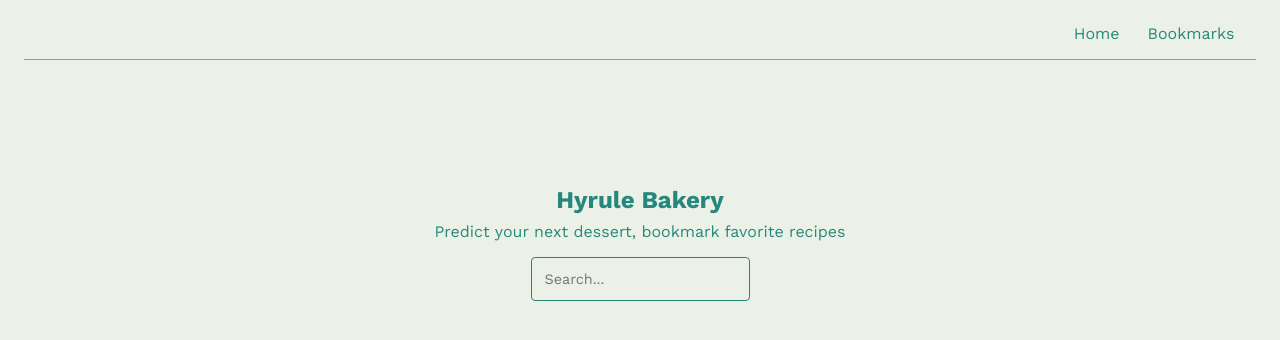
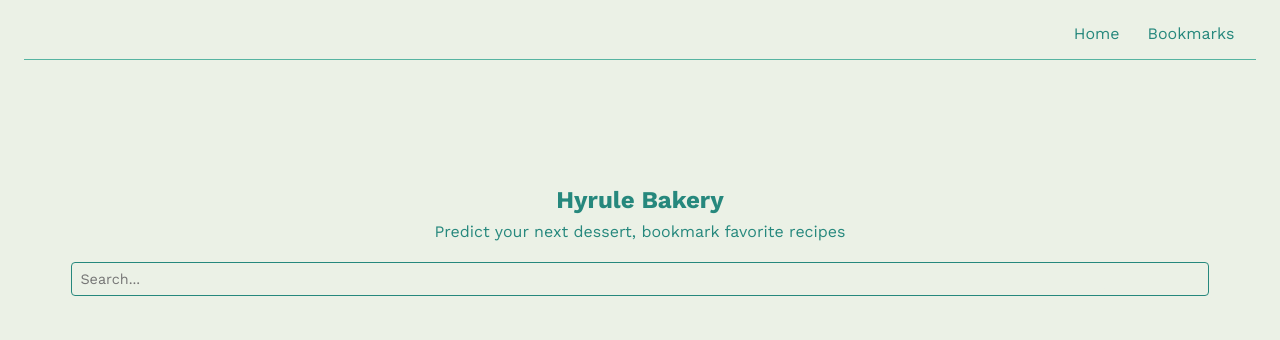
Before and after one commit to isabellehuangg/Hyrule-Bakery, a React (Create React App) app in the folder client/: page / in a window 1280 px wide. Shown: the top 340 px of the page. Built offline with nearby package versions, Linux system fonts and the light colour scheme.

Commit message:
Moved searchbar to individual component

```diff
--- a/client/public/index.html
+++ b/client/public/index.html
@@ -24,7 +24,7 @@
       work correctly both with client-side routing and a non-root public URL.
       Learn how to configure a non-root public URL by running `npm run build`.
     -->
-    <title>React App</title>
+    <title>Hyrule Bakery</title>
   </head>
   <body>
     <noscript>You need to enable JavaScript to run this app.</noscript>
--- a/client/src/Home.js
+++ b/client/src/Home.js
@@ -1,75 +1,11 @@
-import { useState, useEffect } from "react";
+import SearchBar from "./SearchBar";
 
 const Home = () => {
-    const ingredients = ['Wheat', 'Sugar', 'Apple']; // Sample ingredients
-    const [input, setInput] = useState('');
-    const [autoIngredients, setAutoIngredients] = useState([]);
-    const [selectedIngredients, setSelectedIngredients] = useState([]);
-
-    const handleInput = (e) => {
-        const userInput = e.target.value.toLowerCase();
-        setInput(userInput);
-        const matchingIngredients = ingredients.filter((ingredient) => {
-            return ingredient.toLowerCase().startsWith(userInput);
-        });
-        setAutoIngredients(matchingIngredients);
-    };
-
-    const chooseOne = (ingredient) => {
-        setInput('');
-        setAutoIngredients([]);
-        setSelectedIngredients((pastIngredients) => [...pastIngredients, ingredient]);
-    };
-
-    const removeOption = (indexToRemove) => {
-        setSelectedIngredients((pastIngredients) =>
-            pastIngredients.filter((_, index) => index !== indexToRemove)
-        );
-    };
-
-    const displaySelectedIngredients = () => {
-        // index is provided from the map function
-        return selectedIngredients.map((ingredient, index) => (
-            <div key={index} className="selectedIngredient">
-                {ingredient}
-                <button onClick={() => removeOption(index)} className="closeButton">X</button>
-            </div>
-        ));
-    };
-
-    const placeHolder = () => {
-        if (selectedIngredients.length < 5) {
-            return 'Search...';
-        } else {
-            return '';
-        }
-    };
-
     return (
         <div className="home">
             <h2 className="title">Hyrule Bakery</h2>
             <p className="description">Predict your next dessert, bookmark favorite recipes</p>
-            <div className="searchBar">
-                {displaySelectedIngredients()}
-                {
-                    selectedIngredients.length < 5 && (
-                        <input className="search" type="text" placeholder={placeHolder()} value={input} onChange={handleInput} />
-                    )
-                }
-            </div>
-            {
-                // Display Ingredients as buttons under the search bar when Ingredients length < 6
-                // value = {input} allows for search bar to empty when chooseOne is called
-                selectedIngredients.length < 5 && (
-                    <div className="optionButtons">
-                        {autoIngredients.map((option) => (
-                            <div key={option} className="option" onClick={() => chooseOne(option)}>
-                                {option}
-                            </div>
-                        ))}
-                    </div>
-                )
-            }
+            <SearchBar />
         </div>
     );
 }
--- /dev/null
+++ b/client/src/SearchBar.js
@@ -0,0 +1,82 @@
+import { useState, useEffect } from "react";
+
+const SearchBar = () => {
+    const ingredients = ['Wheat', 'Sugar', 'Apple', 'Sweetenerrrrrrrr', 'Coffee']; // Sample ingredients
+    const [input, setInput] = useState('');
+    const [autoIngredients, setAutoIngredients] = useState([]);
+    const [selectedIngredients, setSelectedIngredients] = useState([]);
+
+    const handleInput = (e) => {
+        const userInput = e.target.value.toLowerCase();
+        setInput(userInput);
+        const matchingIngredients = ingredients.filter((ingredient) => {
+            return ingredient.toLowerCase().startsWith(userInput);
+        });
+        setAutoIngredients(matchingIngredients);
+    };
+
+    const chooseOne = (ingredient) => {
+        setInput('');
+        setAutoIngredients([]);
+        setSelectedIngredients((pastIngredients) => [...pastIngredients, ingredient]);
+    };
+
+    const removeOption = (indexToRemove) => {
+        setSelectedIngredients((pastIngredients) =>
+            pastIngredients.filter((_, index) => index !== indexToRemove)
+        );
+    };
+
+    const displaySelectedIngredients = () => {
+        // index is provided from the map function
+        return selectedIngredients.map((ingredient, index) => (
+            <div key={index} className="selectedIngredient">
+                {ingredient}
+                <button onClick={() => removeOption(index)} className="closeButton">X</button>
+            </div>
+        ));
+    };
+
+    const handleEnter = (e) => {
+        if (e.key === 'Enter' && autoIngredients.length > 0 && input.length > 0) {
+            chooseOne(autoIngredients[0]);
+        }
+    }
+
+    const placeHolder = () => {
+        if (selectedIngredients.length < 5) {
+            return 'Search...';
+        } else {
+            return '';
+        }
+    };
+
+    return (
+        <div className="search" onKeyDown={handleEnter}>
+            <div className="searchBar">
+                {displaySelectedIngredients()}
+                {
+                    selectedIngredients.length < 5 && (
+                        <input className="search" type="text" placeholder={placeHolder()} value={input} onChange={handleInput} />
+                    )
+                }
+            </div>
+            {
+                // Display Ingredients as buttons under the search bar when Ingredients length < 6
+                // value = {input} allows for search bar to empty when chooseOne is called
+                selectedIngredients.length < 5 && (
+                    <div className="optionButtons">
+                        {input.length > 0 && <p className="matching">Matching Ingredients: </p>}
+                        {input.length > 0 && (autoIngredients.map((option) => (
+                            <div key={option} className="option" onClick={() => chooseOne(option)}>
+                                {option}
+                            </div>
+                        )))}
+                    </div>
+                )
+            }
+        </div>
+     );
+}
+
+export default SearchBar;
--- a/client/src/index.css
+++ b/client/src/index.css
@@ -1,7 +1,15 @@
 @import url('https://fonts.googleapis.com/css2?family=Work+Sans:wght@100;200;300;400;500;600;700&display=swap');
+
+:root {
+  --white: #fff;
+  --kindawhite: #ebf1e6;
+  --green: #26887d;
+  --lightergreen: #56b4a1;
+}
+
 * {
-  background-color: #ebf1e6;
-  color: #26887d;
+  background-color: var(--kindawhite);
+  color: var(--green);
   font-family: 'Work Sans', sans-serif;
 }
 
@@ -18,7 +26,7 @@
   align-items: center;
   max-width: 95%;
   margin: 0 auto;
-  border-bottom: 1px solid #56b4a1;
+  border-bottom: 1px solid var(--lightergreen);
 }
 
 .navbar .links {
@@ -32,7 +40,7 @@
 }
 
 .navbar a:hover {
-  color: #5bc0ac;
+  color: var(--lightergreen);
   text-decoration: underline;
 }
 
@@ -44,7 +52,7 @@
 }
 
 .search:focus {
-  outline: #ebf1e6;
+  outline: var(--kindawhite);
 }
 
 .title {
@@ -54,6 +62,7 @@
 
 .description {
   margin-top: 0.5rem;
+  margin-bottom: 0.75rem;
 }
 
 .option {
@@ -76,8 +85,8 @@
 
 .closeButton {
   border: 1px solid;
-  color: #ebf1e6;
-  background-color: #26887d;
+  color: var(--kindawhite);
+  background-color: var(--green);
   border-radius: 0.75rem;
   margin-left: 0.5rem;
   font-size: 0.625rem;
@@ -90,9 +99,9 @@
 .selectedIngredient {
   display: flex;
   align-items: center;
-  background-color: #26887d;
-  padding: 0.5rem;
-  color: #ebf1e6;
+  background-color: var(--green);
+  padding: 0.55rem;
+  color: var(--white);
   border-radius: 0.25rem;
   font-size: 0.75rem;
   margin: 0.25rem;
@@ -101,14 +110,20 @@
 .searchBar {
   display: flex;
   flex-direction: row;
-  border: 1.5px solid #26887d;
+  border: 1.5px solid var(--green);
   border-radius: 0.25rem;
 }
 
 .search {
-  margin: 0.5rem;
-  padding: 0.25rem;
-  border: 1.5px solid #ebf1e6;
+  margin: 0.3rem;
+  padding: 0.15rem;
+  border: 1.5px solid var(--kindawhite);
   border-radius: 0.25rem;
   font-size: 0.9rem;
+  width: 90%
 }
+
+.matching {
+  margin-top: 0.28rem;
+  font-size: 0.9rem;
+}
```
